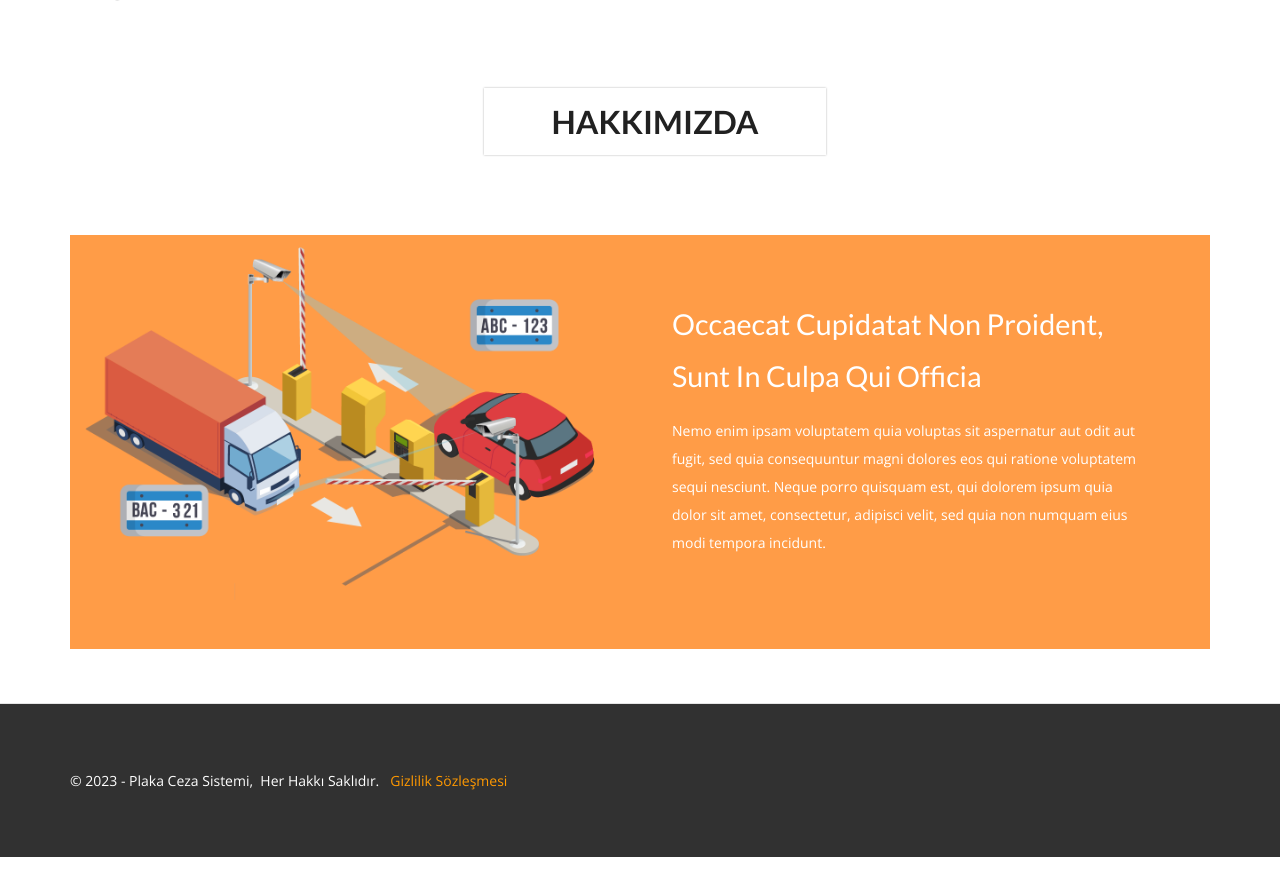
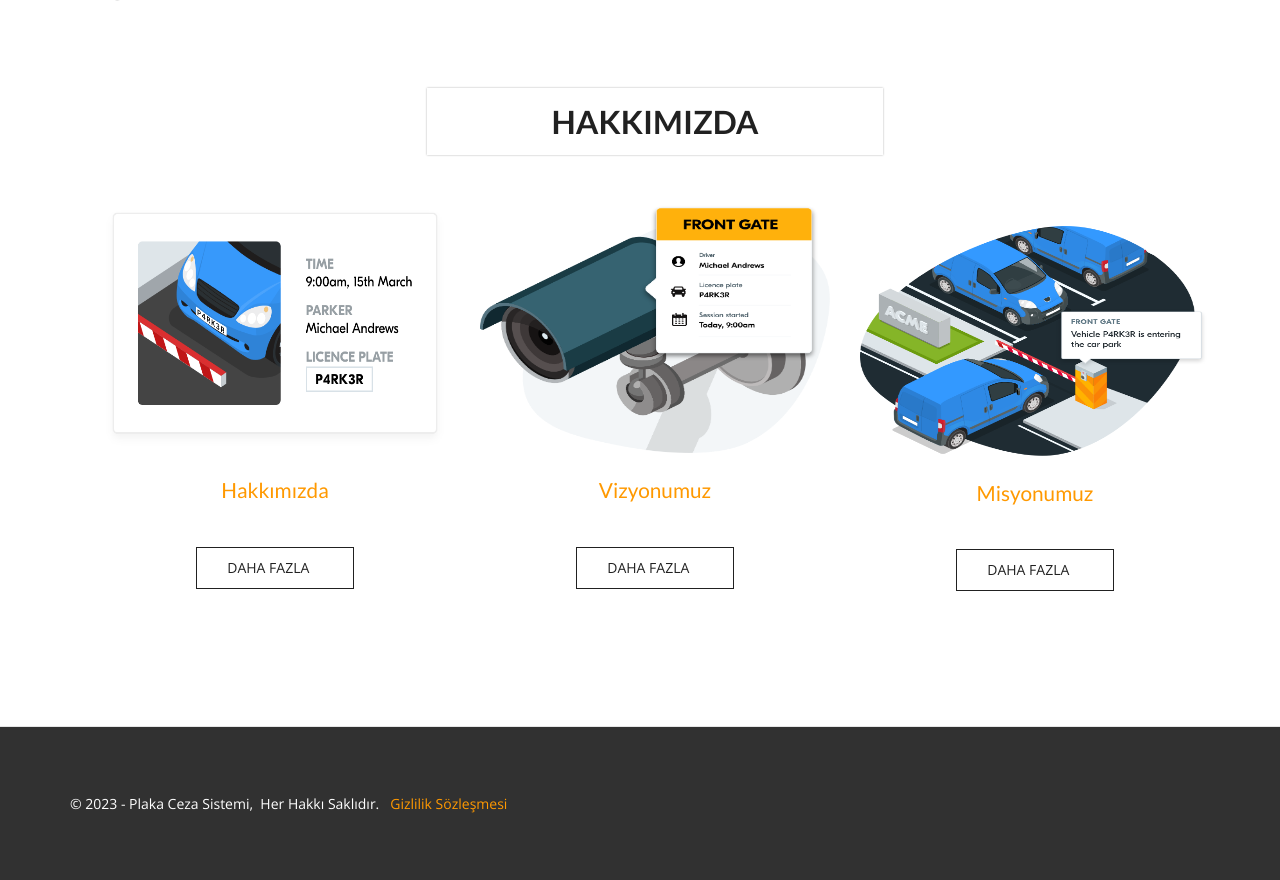
Before and after one commit to SeniorCSThesisProject/LicensePlateCrimeWebApp, an ASP.NET Core app: page /About in a window 1280 px wide. Shown: the part 151-1031 px from the top of the page. Before the commit the page ends 1008 px from the top, so only its background shows below. Run offline with ASP.NET Core 8, Linux system fonts and the light colour scheme; data that the repository does not hold is empty; style sheets or scripts are compiled from the project's sources; some libraries are stand-ins or nearby versions.

Commit message:
update about us pages.

```diff
--- a/LicensePlateCrimeWebApp/Views/About/Index.cshtml
+++ b/LicensePlateCrimeWebApp/Views/About/Index.cshtml
@@ -1,27 +1,99 @@
 @{
 	ViewData["Title"] = "Hakkımızda";
 }
-
-<div class="about">
+<div class="special-services">
 	<div class="container">
 		<h3>HAKKIMIZDA</h3>
+		<div class="wthree_special_services">
+			<div class="col-md-4 wthree_special_service_left">
+				<img src="~/images/h9.jpg" alt=" " class="img-responsive" style="width:650px;height:250px;" />
+				<h4 style="text-align:center;">Hakkımızda</h4>
+				<div class="wthree_more">
+					<a href="" data-toggle="modal" data-target="#hakkımızda" class="button--wayra button--border-thick button--text-upper button--size-s">Daha Fazla</a>
+				</div>
+			</div> &emsp;
+			<div class="col-md-4 wthree_special_service_left">
+				<img src="~/images/h10.jpg" alt=" " class="img-responsive" style="width:650px;height:250px;" />
+				<h4 style="text-align:center;">Vizyonumuz</h4>
+				<div class="wthree_more">
+					<a href="" data-toggle="modal" data-target="#vizyon" class="button--wayra button--border-thick button--text-upper button--size-s">Daha Fazla</a>
+				</div>
+			</div> &emsp;
+			<div class="col-md-4 wthree_special_service_left">
+				<img src="~/images/h11.jpg" alt=" " class="img-responsive" style="width:650px;height:230px;" />
+				<h4 style="text-align:center;">Misyonumuz</h4>
+				<div class="wthree_more">
+					<a href="" data-toggle="modal" data-target="#misyon" class="button--wayra button--border-thick button--text-upper button--size-s">Daha Fazla</a>
+				</div>
+			</div>
+			<div class="clearfix"> </div>
+		</div>
+		<!-- modal hakkımızda -->
+		<div class="modal fade" id="hakkımızda" tabindex="-1" role="dialog" aria-labelledby="">
+			<div class="modal-dialog" role="document">
+				<div class="modal-content">
+					<div class="modal-header">
+						<button type="button" class="close" data-dismiss="modal" aria-label="Close"><span aria-hidden="true">×</span></button>
+						<h4 class="modal-title" id="myModalLabel">Hakkımızda</h4>
+					</div>
+					<form method="post" action="/home/uyeol">
+						<div class="modal-body">
+							<div class="form-group">
+								<p>
+									Plaka Ceza Sistemi, 2023'ten bu yana kendi teknoloji, tasarım ve uygulamaları ile müşterilerinin ihtiyaçlarına uygun özel çözümler sunuyor. Sakarya’da Muhammed Veysel Artuç ve Raif Akyol tarafından geliştirilen Plaka Ceza Sistemi modülü ürekli kendini geliştirmeyi amaçlıyor.
+									<br />
+									Plaka Ceza Sistemi, otoyol, karayolu gibi ulaşım yollarında bulunan kamera altyapısı sayesinde araç plakalarını okuyup ceza takibinin yapılmasını sağlıyor. Yüzde yüz Türk sermayeli global bir şirket olan Plaka Ceza Sistemi, bugün ulaşım alanında fikri mülkiyet hakları kendisine ait ürünleri ile yer alıyor.
+								</p>
+							</div>
+						</div>
+					</form>
+				</div>
+			</div>
+		</div>
+		<!-- modal hakkımızda -->
+		<!-- modal vizyon -->
+		<div class="modal fade" id="vizyon" tabindex="-1" role="dialog" aria-labelledby="">
+			<div class="modal-dialog" role="document">
+				<div class="modal-content">
+					<div class="modal-header">
+						<button type="button" class="close" data-dismiss="modal" aria-label="Close"><span aria-hidden="true">×</span></button>
+						<h4 class="modal-title" id="myModalLabel">Vizyonumuz</h4>
+					</div>
+					<form method="post" action="/home/uyeol">
+						<div class="modal-body">
+							<div class="form-group">
+								<p>Plaka Ceza Sistemi, kendi teknolojisini geliştirerek ürünlerinde yerli ve milli kimlik özelliğini korur; topyekûn mükemmellik felsefesi ile müşterilerinin, çalışanlarının ve ortaklarının memnuniyetinde sürekliliği sağlamayı hedefler.</p>
+							</div>
+						</div>
+					</form>
+				</div>
+			</div>
+		</div>
+		<!-- modal vizyon -->
+		<!-- modal misyon -->
+		<div class="modal fade" id="misyon" tabindex="-1" role="dialog" aria-labelledby="">
+			<div class="modal-dialog" role="document">
+				<div class="modal-content">
+					<div class="modal-header">
+						<button type="button" class="close" data-dismiss="modal" aria-label="Close"><span aria-hidden="true">×</span></button>
+						<h4 class="modal-title" id="myModalLabel">Misyonumuz</h4>
+					</div>
+					<form method="post" action="/home/uyeol">
+						<div class="modal-body">
+							<div class="form-group">
+								<p>Plaka Ceza Sistemi'nin ana görevi, yollardaki kameralar aracılığıyla araç plakalarının okunması ve müşteri beklentileri doğrultusunda, dünya çapında rekabet gücü olan ürünler olarak tasarlamak, üretmek ve pazarlamaktır.</p>
+							</div>
+						</div>
+					</form>
+				</div>
+			</div>
+		</div>
+		<!-- modal misyon -->
+
+
+
+
+
 	</div>
-
-</div>
-
-<div class="banner-bottom1">
-	<div class="col-md-6 agile_banner_bottom1_left">
-		<img src="~/images/banner2.png" alt=" " class="img-responsive" />
-	</div>
-	<div class="col-md-6 agile_banner_bottom1_right">
-		<h3>occaecat cupidatat non proident, sunt in culpa qui officia</h3>
-		<p>
-			Nemo enim ipsam voluptatem quia voluptas sit aspernatur aut odit aut fugit,
-			sed quia consequuntur magni dolores eos qui ratione voluptatem sequi nesciunt.
-			Neque porro quisquam est, qui dolorem ipsum quia dolor sit amet, consectetur,
-			adipisci velit, sed quia non numquam eius modi tempora incidunt.
-		</p>
-	</div>
-	<div class="clearfix"> </div>
 </div>
 <div><br /><br /><br /></div>
--- a/LicensePlateCrimeWebApp/wwwroot/css/style.css
+++ b/LicensePlateCrimeWebApp/wwwroot/css/style.css
@@ -449,18 +449,16 @@ input[type="submit"], .header_left ul li a, .agile_back_home a, .agileits_social
 	color:#fff;
 	line-height:2em;
 }
-.wthree_more a{
-	padding:10px 30px;
-	border:1px solid #fff;
-	font-size:14px;
-	text-transform:uppercase;
-	text-decoration:none;
-	color:#fff;
+.wthree_more a {
+	width: 45% !important;
+	padding: 10px 30px;
+	border: 1px solid;
+	font-size: 14px;
+	text-transform: uppercase;
+	color: #212121;
 	position: relative;
-    z-index: 1;
-    -webkit-backface-visibility: hidden;
-    -moz-osx-font-smoothing: grayscale;
-	display:block;
+	z-index: 1;
+	display: block;
 }
 /* Wayra */
 .button--wayra {
@@ -1192,7 +1190,7 @@ ul.social li{
 }
 .wthree_more2 a {
     width: 45% !important;
-	text-align:left !important;
+	text-align:center;
 	margin:0;
 }
 .wthree_special_services{
```
Also changed, not shown: LicensePlateCrimeWebApp/wwwroot/images/10.jpg (deleted), LicensePlateCrimeWebApp/wwwroot/images/11.jpg (deleted), LicensePlateCrimeWebApp/wwwroot/images/9.jpg (deleted), LicensePlateCrimeWebApp/wwwroot/images/h10.jpg (added), LicensePlateCrimeWebApp/wwwroot/images/h11.jpg (added), LicensePlateCrimeWebApp/wwwroot/images/h9.jpg (added).
